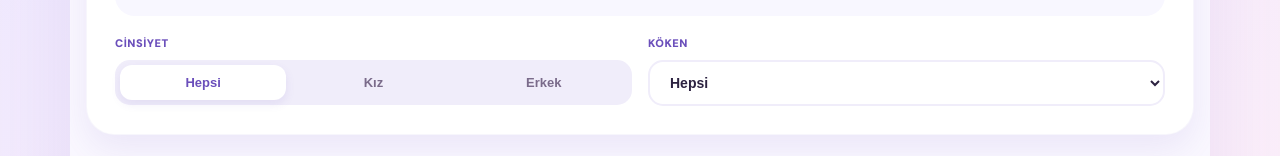
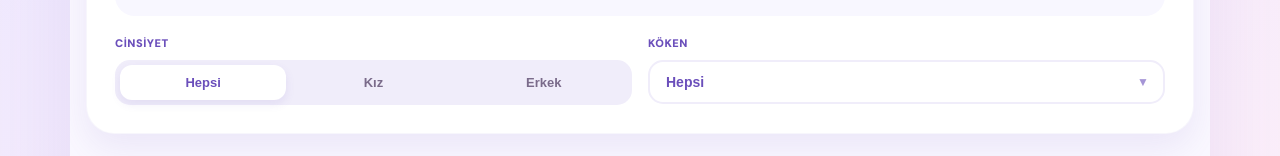
Before and after one commit to afeyza/yenidogan-app, a React (Vite) app: page /finder in a window 1280 px wide. Shown: the part 299-455 px from the top of the page. Built offline with nearby package versions, Linux system fonts and the light colour scheme.

Commit message:
Style: Isim Bulucu koken filtresi modern tasarimla yenilendi

```diff
--- a/src/pages/NameFinder.tsx
+++ b/src/pages/NameFinder.tsx
@@ -87,6 +87,7 @@ export const NameFinder = () => {
           </div>
           <div>
             <label style={{ display: 'block', fontSize: '11px', fontWeight: 800, marginBottom: '10px', color: 'var(--purple)', letterSpacing: '0.5px' }}>KÖKEN</label>
+            <div style={{ position: 'relative' }}>
               <select
                 value={originFilter}
                 onChange={(e) => setOriginFilter(e.target.value)}
@@ -96,15 +97,31 @@ export const NameFinder = () => {
                   borderRadius: '15px',
                   border: '2px solid #f0edfa',
                   fontSize: '14px',
-                fontWeight: 600,
+                  fontWeight: 700,
                   outline: 'none',
                   cursor: 'pointer',
                   background: '#fff',
-                color: 'var(--text)'
+                  color: 'var(--purple)',
+                  appearance: 'none',
+                  WebkitAppearance: 'none',
+                  transition: 'all 0.2s'
                 }}
+                onFocus={(e) => e.target.style.borderColor = 'var(--purple-light)'}
+                onBlur={(e) => e.target.style.borderColor = '#f0edfa'}
               >
                 {origins.map(o => <option key={o} value={o}>{o}</option>)}
               </select>
+              <span style={{
+                position: 'absolute',
+                right: '16px',
+                top: '50%',
+                transform: 'translateY(-50%)',
+                pointerEvents: 'none',
+                fontSize: '12px',
+                color: 'var(--purple)',
+                opacity: 0.6
+              }}>▼</span>
+            </div>
           </div>
         </div>
       </div>
```
Lines whose indentation alone changed are shown as unchanged.
